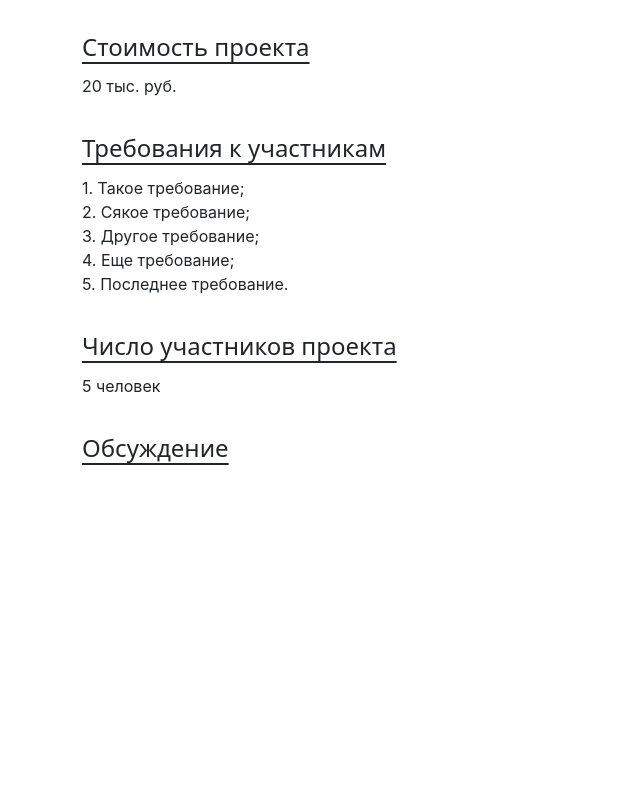
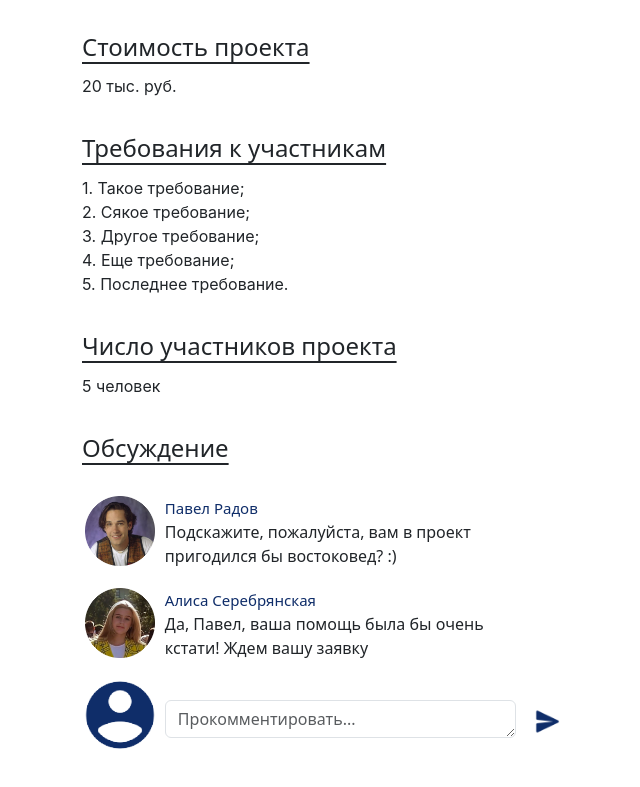
Before and after one commit to DaryaFilimonova7/HSE_Project_Website, a plain HTML site: page Project_platform/project_example.html in a window 1280 px wide. Shown: the part 888-1675 px from the top of the page, without its empty margins (18-658 px from the left). Before the commit the page ends 1554 px from the top, so only its background shows below. Drawn offline with nearby package versions, Linux system fonts and the light colour scheme.

Commit message:
Comment section added

```diff
--- a/Project_platform/project_example.html
+++ b/Project_platform/project_example.html
@@ -172,11 +172,49 @@
             <div class="project-item">
               <h4 class="project-item_header">Обсуждение</h4>
               <div class="project-item_discussion">
-                <!-- Поле комментариев будет -->
+
+                <div class="row project-item_comment justify-content-start">
+                  <div class="col-3 col_img">
+                    <img src="img/icon_profile_man_ellipse.png" alt="search" width="70" height="70">
+                  </div>
+                  <div class="col-8 col_comment">
+                    <span class="project-item_comment_name">Павел Радов</span><br>
+                    <span class="project-item_comment_text">Подскажите, пожалуйста, вам в проект пригодился бы востоковед?  :) </span>
+                  </div>
+                </div>
+
+                <div class="row project-item_comment justify-content-start">
+                  <div class="col-3 col_img">
+                    <img src="img/icon_profile_girl_ellipse.png" alt="search" width="70" height="70">
+                  </div>
+                  <div class="col-8 col_comment">
+                    <span class="project-item_comment_name">Алиса Серебрянская</span><br>
+                    <span class="project-item_comment_text">Да, Павел, ваша помощь была бы очень кстати! Ждем вашу заявку </span>
+                  </div>
+                </div>
+
+                <div class="row project-item_comment justify-content-start">
+                  <div class="col-3 col_img">
+                    <img src="img/icon_profile_standart_1.png" alt="search" width="70" height="70">
+                  </div>
+
+                  <div class="col-8 col_comment">
+                    <div class="input-group project-item_comment_area">
+                      <textarea type="text" class="form-control" rows="1" placeholder="Прокомментировать...&#10;" aria-label="project_add-comment"></textarea>
+                    </div>
+                  </div>
+
+                  <div class="col col_comment">
+                    <button class="btn send-comment_btn" type="submit"><img src="img/icon_sending_message.png" alt="send" width="27" height="29"></button>
+                  </div>
+                </div>
+
               </div>
             </div>
           </div>
         </div>
+
+
 
       </div>
     </main>
--- a/Project_platform/styles/project-page.css
+++ b/Project_platform/styles/project-page.css
@@ -67,3 +67,29 @@
 .project-participations_button:hover, .project-participations_button:focus, .project-participations_button:active {
     background-color: #177A31 !important;
 }
+.project-item_comment {
+    padding-top: 20px;
+}
+.col_img {
+    padding: 0 0 0 15px !important;
+}
+.col_comment {
+    padding: 0 !important;
+}
+.project-item_comment_name {
+    color: #0F2D69;
+    font-size: 15px;
+}
+.col_img {
+    width: 18% !important;
+}
+.project-item_comment_area {
+    padding: 20px 0;
+}
+.send-comment_btn {
+    margin: 20px 5px;
+
+}
+.send-comment_btn:hover {
+    border: solid #0F2D69 1px;
+}
```
Also changed, not shown: Project_platform/profile.html (+1 -2 lines), Project_platform/img/icon_profile_standart_1.png (added).
